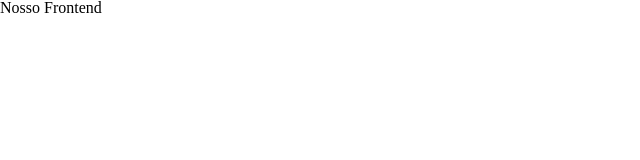
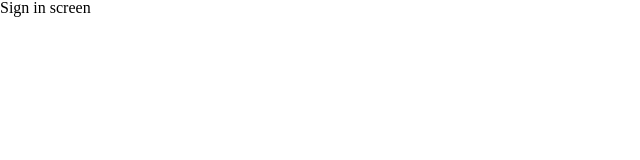
Before and after one commit to augustolfp/projeto17-linkr-front, a JavaScript app: page / in a window 1280 px wide. Shown: the top 160 px of the page, without its empty margins (0-640 px from the left). Built offline with nearby package versions, Linux system fonts and the light colour scheme.

Commit message:
Creates signIn, signUp and timeline components, and configures its routes

```diff
--- a/package.json
+++ b/package.json
@@ -5,6 +5,7 @@
   "dependencies": {
     "react": "^17.0.2",
     "react-dom": "^17.0.2",
+    "react-router-dom": "^6.3.0",
     "react-scripts": "^4.0.3"
   },
   "scripts": {
--- a/src/components/App.js
+++ b/src/components/App.js
@@ -1,7 +1,17 @@
 import "../assets/styles/reset.css";
+import { BrowserRouter, Routes, Route } from "react-router-dom";
+import SignUpScreen from "./SignUpScreen/SignUpScreen";
+import TimeLineScreen from "./TimeLineScreen/TimeLineScreen";
+import SignInScreen from "./SignInScreen/SignInScreen";
 
 export default function App() {
     return(
-        <h1>Nosso Frontend</h1>
+        <BrowserRouter>
+            <Routes>
+                <Route path="/sign-up" element={<SignUpScreen />} />
+                <Route path="/timeline" element={<TimeLineScreen />} />
+                <Route path="/" element={<SignInScreen />} />
+            </Routes>
+        </BrowserRouter>
     );
 }
--- /dev/null
+++ b/src/components/SignInScreen/SignInScreen.js
@@ -0,0 +1,5 @@
+export default function SignInScreen() {
+    return(
+        <h1>Sign in screen</h1>
+    );
+}
--- /dev/null
+++ b/src/components/SignUpScreen/SignUpScreen.js
@@ -0,0 +1,5 @@
+export default function SignUpScreen() {
+    return(
+        <h1>Sign-up screen</h1>
+    );
+}
--- /dev/null
+++ b/src/components/TimeLineScreen/TimeLineScreen.js
@@ -0,0 +1,5 @@
+export default function TimeLineScreen() {
+    return(
+        <h1>Time line screen</h1>
+    );
+}
```
Also changed, not shown: 1 other file (tests, documents, lock files or other folders).
